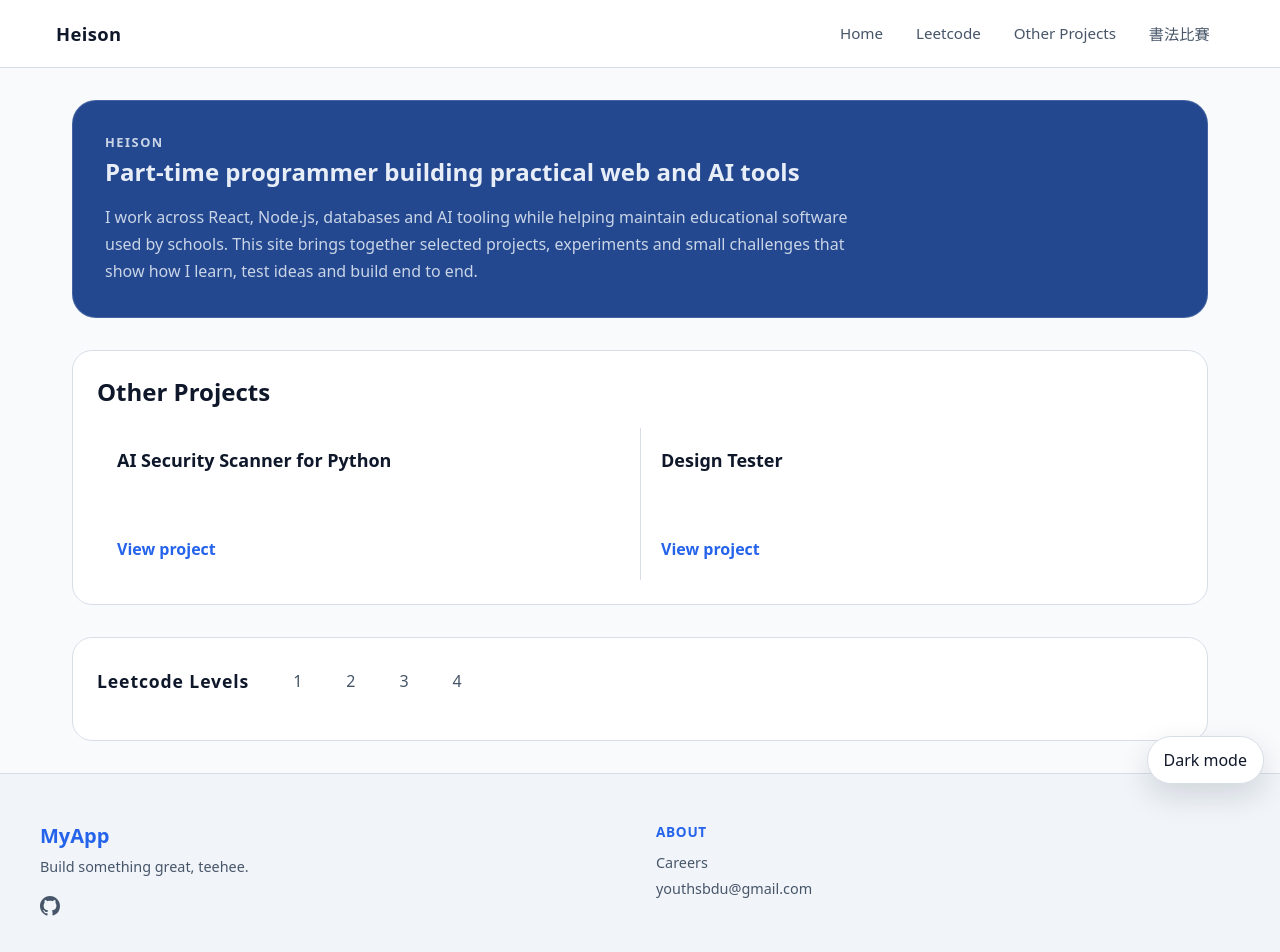
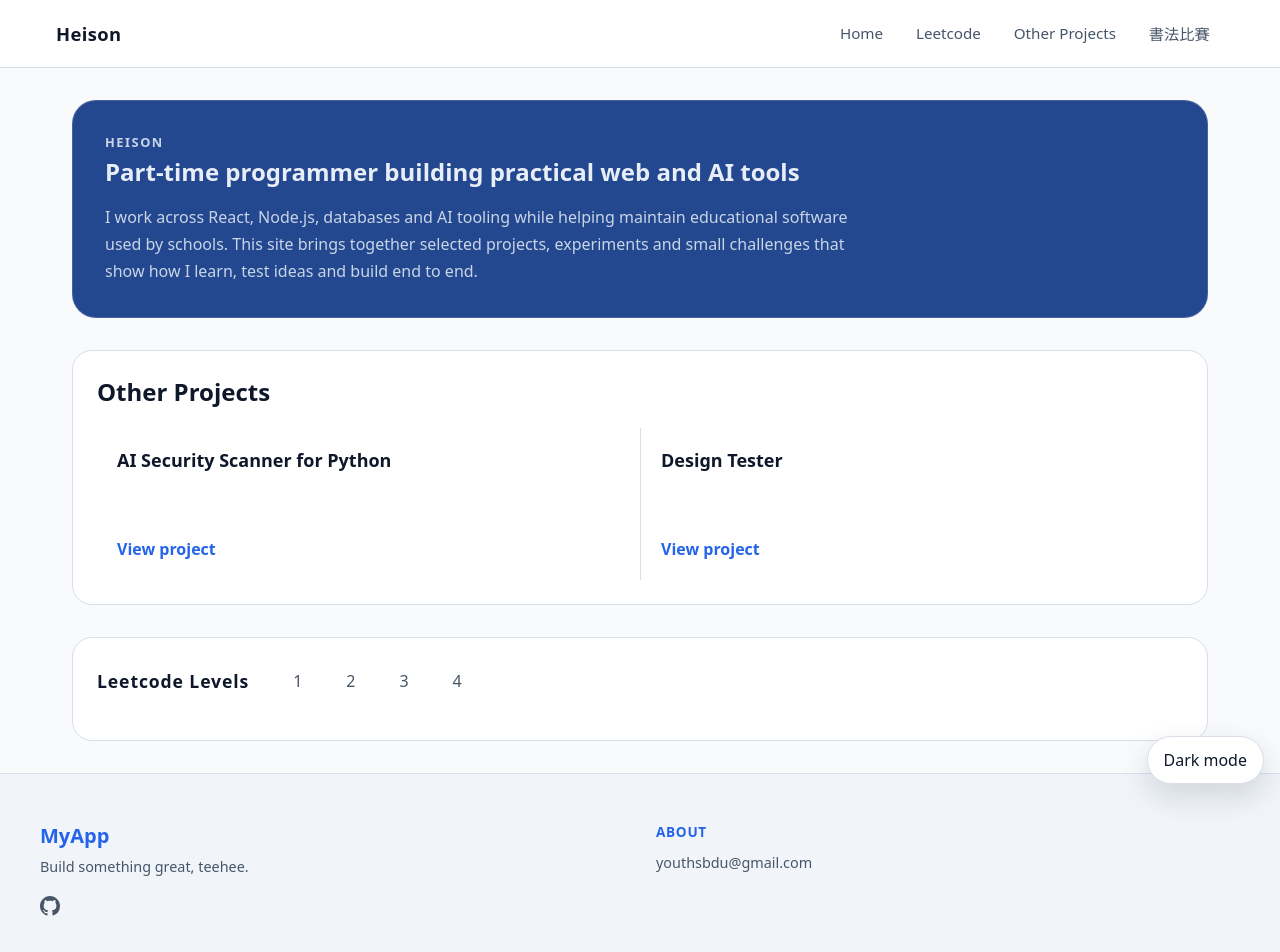
Before and after one commit to chinghei1007/ReactVue, a React (Vite) app: page / in a window 1280 px wide. Shown: the top 952 px of the page. Built offline with nearby package versions, Linux system fonts and the light colour scheme.

Commit message:
Update Footer.tsx

```diff
--- a/src/components/Footer.tsx
+++ b/src/components/Footer.tsx
@@ -12,7 +12,7 @@ const footerLinks = {
   company: [
     // { label: 'About', to: '/about' },
     // { label: 'Blog', to: '/blog' },
-    { label: 'Careers', to: '/careers' },
+    // { label: 'Careers', to: '/careers' },
     { label: 'youthsbdu@gmail.com' },
   ],
   legal: [
```
